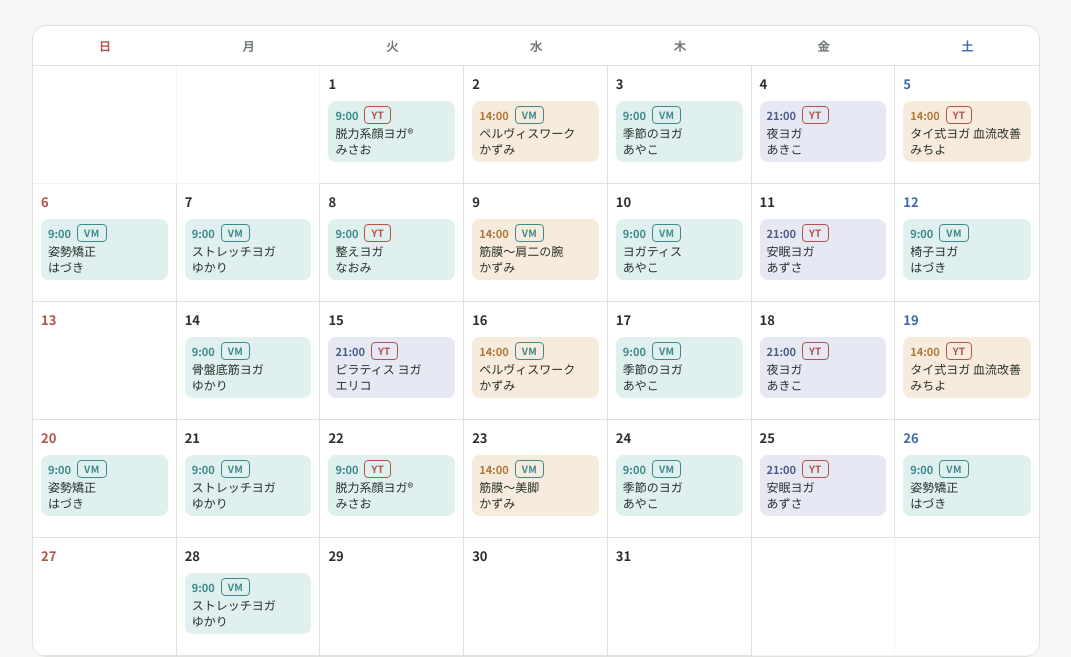
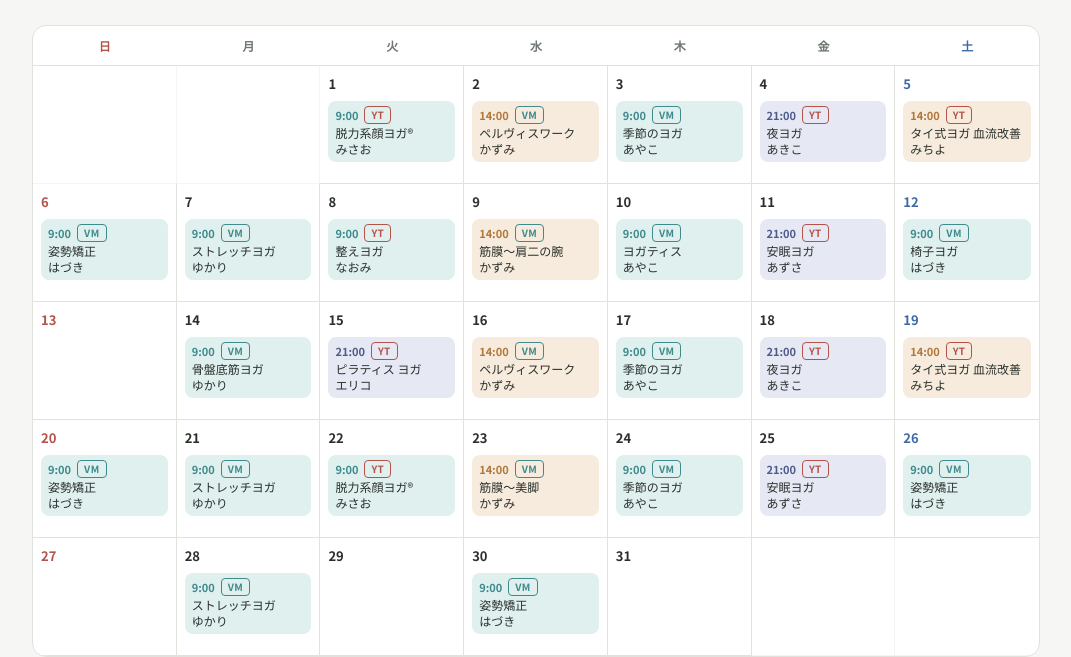
Before and after one commit to hazukiyo2002-source/yoga-live-calendar-2026-12, a plain HTML site: page index.html in a window 1280 px wide. Shown: the part 173-830 px from the top of the page, without its empty margins (104-1175 px from the left). Drawn offline with Linux system fonts and the light colour scheme; a web font is replaced by a local one.

Commit message:
12/30 姿勢矯正（はづき）を追加

```diff
--- a/index.html
+++ b/index.html
@@ -191,7 +191,8 @@ const events=[
   {d:24,time:"9:00",name:"季節のヨガ",by:"あやこ",pf:"vm",url:"https://vimeo.com/event/6368875/embed/7628c15741"},
   {d:25,time:"21:00",name:"安眠ヨガ",by:"あずさ",url:"https://www.youtube.com/live/XzKIy-GlYec"},
   {d:26,time:"9:00",name:"姿勢矯正",by:"はづき",pf:"vm",url:"https://vimeo.com/event/6368894/embed/a7045d2c08"},
-  {d:28,time:"9:00",name:"ストレッチヨガ",by:"ゆかり",pf:"vm",url:"https://vimeo.com/event/6378654/embed/0e1a752072"}
+  {d:28,time:"9:00",name:"ストレッチヨガ",by:"ゆかり",pf:"vm",url:"https://vimeo.com/event/6378654/embed/0e1a752072"},
+  {d:30,time:"9:00",name:"姿勢矯正",by:"はづき",pf:"vm",url:"https://vimeo.com/event/6380789/embed/e8640ceb25"}
 ];
 const pfLabel=p=>p==='vm'?'<b class="pf vm">VM</b>':'<b class="pf yt">YT</b>';
 const slot=t=>{const h=parseInt(t);return h<12?"morning":h<18?"day":"night"};
```
